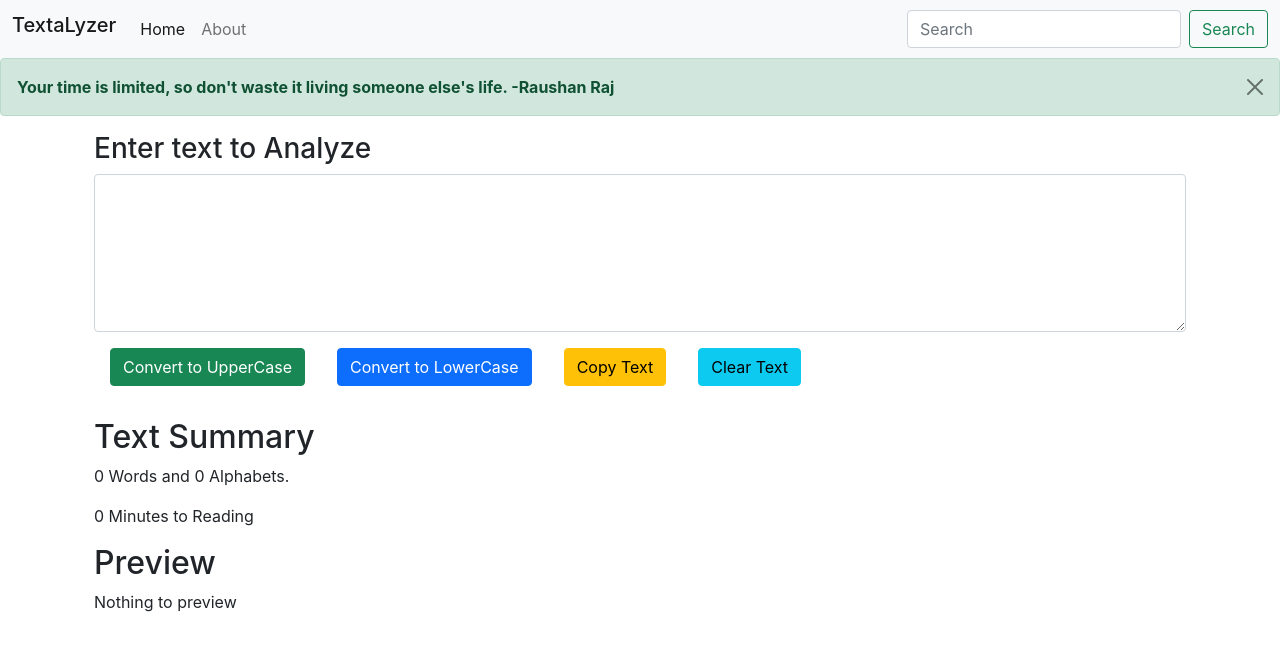
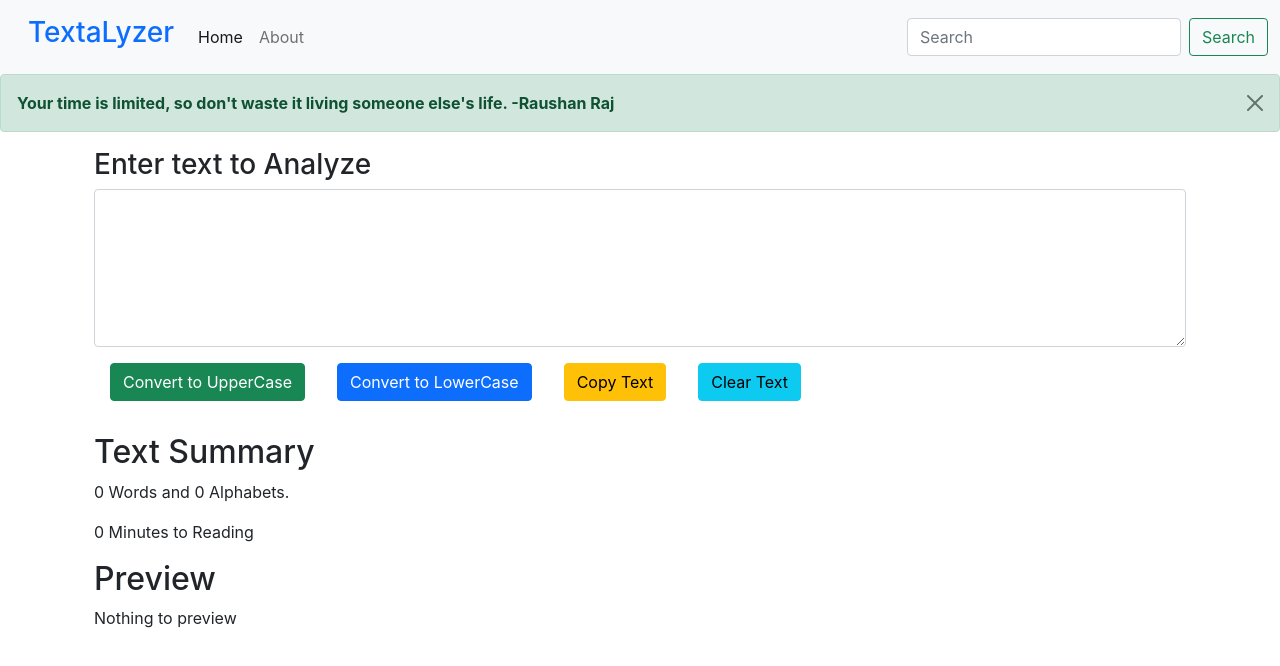
Before and after one commit to raushan578/TextaLyzer, a React (Create React App) app: page / in a window 1280 px wide. Shown: the top 666 px of the page. Built offline with nearby package versions, Linux system fonts and the light colour scheme.

Commit message:
Update Navbar.js

```diff
--- a/src/Components/Navbar.js
+++ b/src/Components/Navbar.js
@@ -7,7 +7,7 @@ export default function Navbar(props) {
 
 <nav className="navbar navbar-expand-lg navbar-light bg-light">
   <div className="container-fluid">
-    <h4 className="navbar-brand">{props.title}</h4>
+   <h3> <Link className="nav-link active" aria-current="page" to="/">{props.title}</Link></h3>
     <button className="navbar-toggler" type="button" data-bs-toggle="collapse" data-bs-target="#navbarSupportedContent" aria-controls="navbarSupportedContent" aria-expanded="false" aria-label="Toggle navigation">
       <span className="navbar-toggler-icon"></span>
     </button>
```
